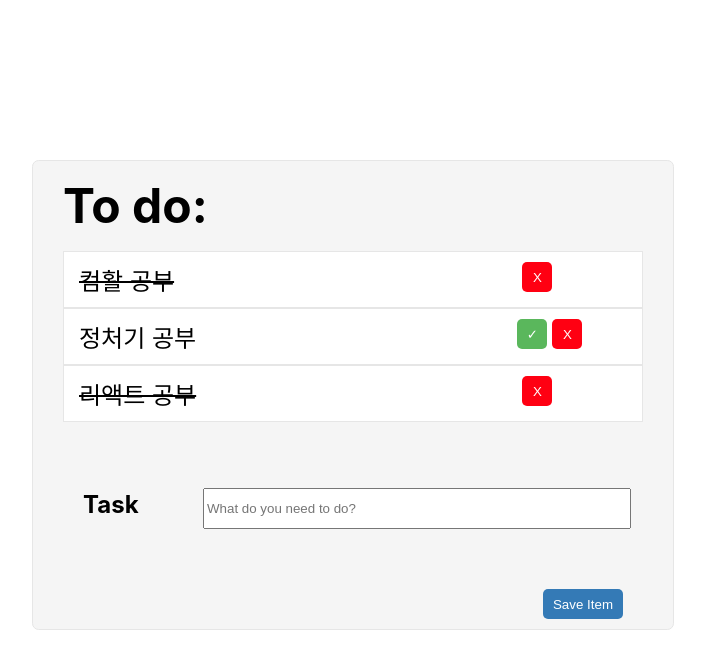
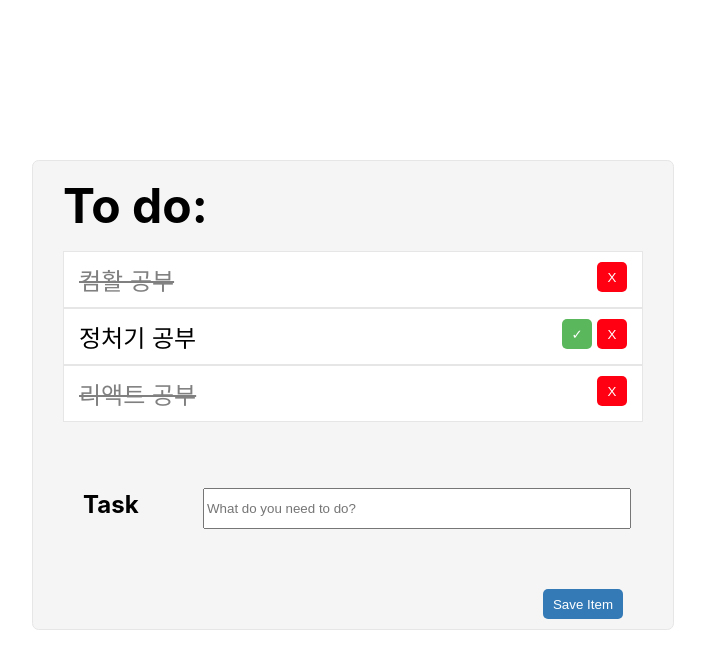
Before and after one commit to soilSpoon/react-todo, a React (Create React App) app: page / in a window 1280 px wide. Shown: the top 668 px of the page, without its empty margins (287-992 px from the left). Built offline with nearby package versions, Linux system fonts and the light colour scheme.

Commit message:
기능:체크, 삭제 버튼 오른쪽 정렬

```diff
--- a/src/App.css
+++ b/src/App.css
@@ -13,10 +13,12 @@
 }
 
 .Main .CompleteText {
+  color:gray;
   text-decoration:line-through;
 }
 
 .Main .CheckBtn {
+  margin-right:5px;
   color:white;
   width: 30px;
   height: 30px;
@@ -26,7 +28,6 @@
 }
 
 .Main .DeleteBtn {
-  margin-left:5px;
   color:white;
   width:30px;
   height: 30px;
--- a/src/components/Board.js
+++ b/src/components/Board.js
@@ -12,7 +12,7 @@ const Board = ({todoList, checkTodo, deleteTodo}) => {
                                 <div className={todoItem.checked ? "CompleteText" : ""}>
                                     {todoItem.text}
                                 </div>
-                                <div>
+                                <div style={{'text-align':'right'}}>
                                     {todoItem.checked === false && <button onClick={() => checkTodo(i)} className="CheckBtn">✓</button>}
                                     <button onClick={() => deleteTodo(i)} class="DeleteBtn">X</button>
                                 </div>
```
